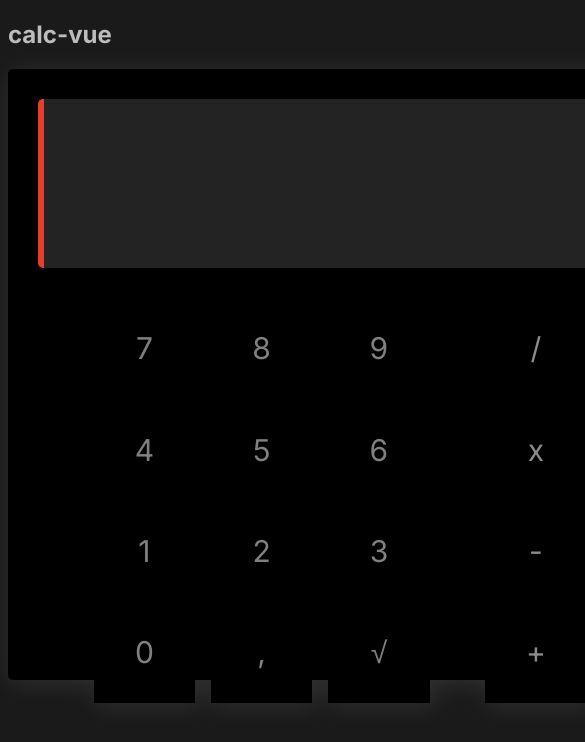
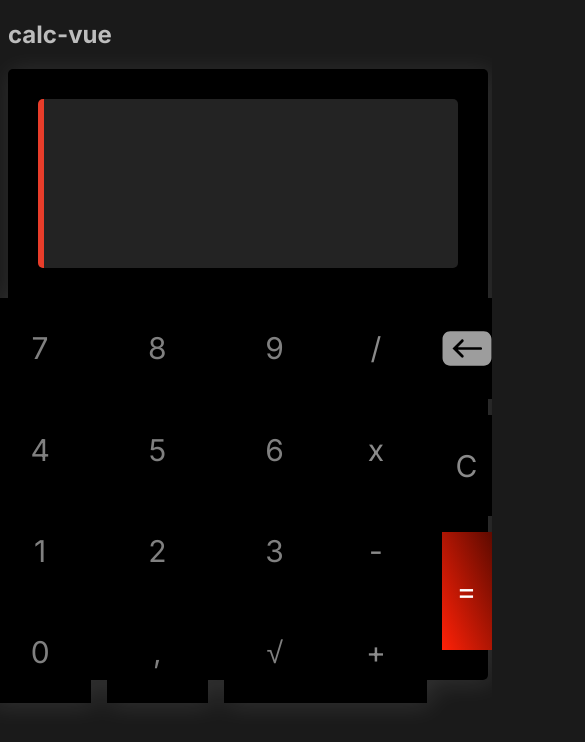
Before and after one commit to senagab/calculator-vue, a Vue app: page / in a window 390 px wide. Shown: the top 742 px of the page, 585 px wide, since content can reach past the window. Built offline with nearby package versions, Linux system fonts and the light colour scheme.

Commit message:
feat: media query max-width 640px

```diff
--- a/src/App.vue
+++ b/src/App.vue
@@ -219,4 +219,11 @@ header {
   filter: drop-shadow(3px 3px 0.75rem rgba(255, 255, 255, 0.1));
 }
 
+@media (max-width: 640px) {
+  .container {
+    width: 20%;
+    min-width: 30em;
+  }
+}
+
 </style>
--- a/src/components/Display.vue
+++ b/src/components/Display.vue
@@ -60,5 +60,19 @@ const props = defineProps({
     .display__text:focus {
         outline: none;
     }
+
+    @media (max-width: 640px) {
+        display: flex;
+        align-items: center;
+        justify-content: center;
+        height: 20vh;
+        width: auto;
+        background-color: #232323;
+        margin: 30px 30px 0;
+        border-left: solid 6px #E83D2A;
+        border-radius: 5px;
+        position: relative;
+    }
 }
+
 </style>
--- a/src/components/Keyboard.vue
+++ b/src/components/Keyboard.vue
@@ -197,5 +197,20 @@ const props = defineProps({
             color: black;
         }
     }
+
+}
+
+@media (max-width: 640px) {
+
+    .keyboard {
+        margin: 30px 30px;
+        display: flex;
+        justify-content: center;
+        max-height: 22em;
+
+        .keys {
+
+        }
+    }
 }
 </style>
```
